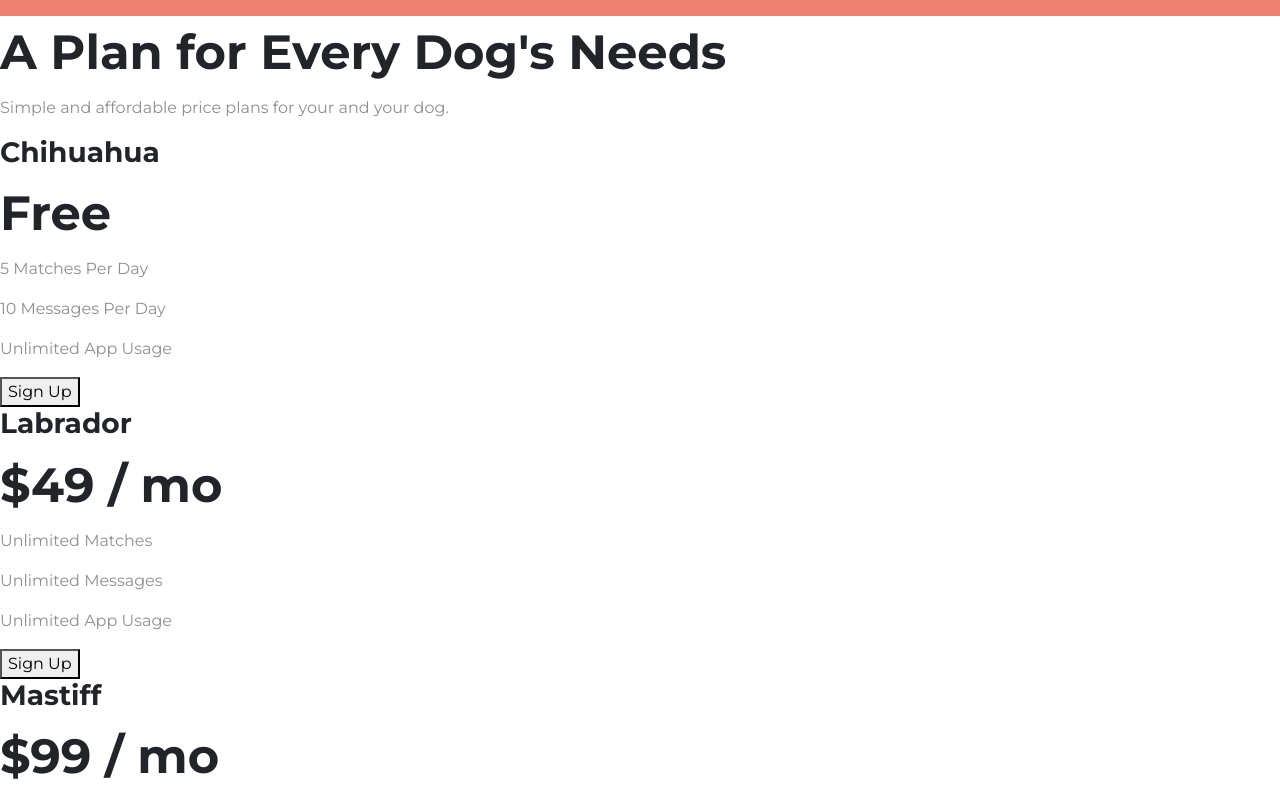
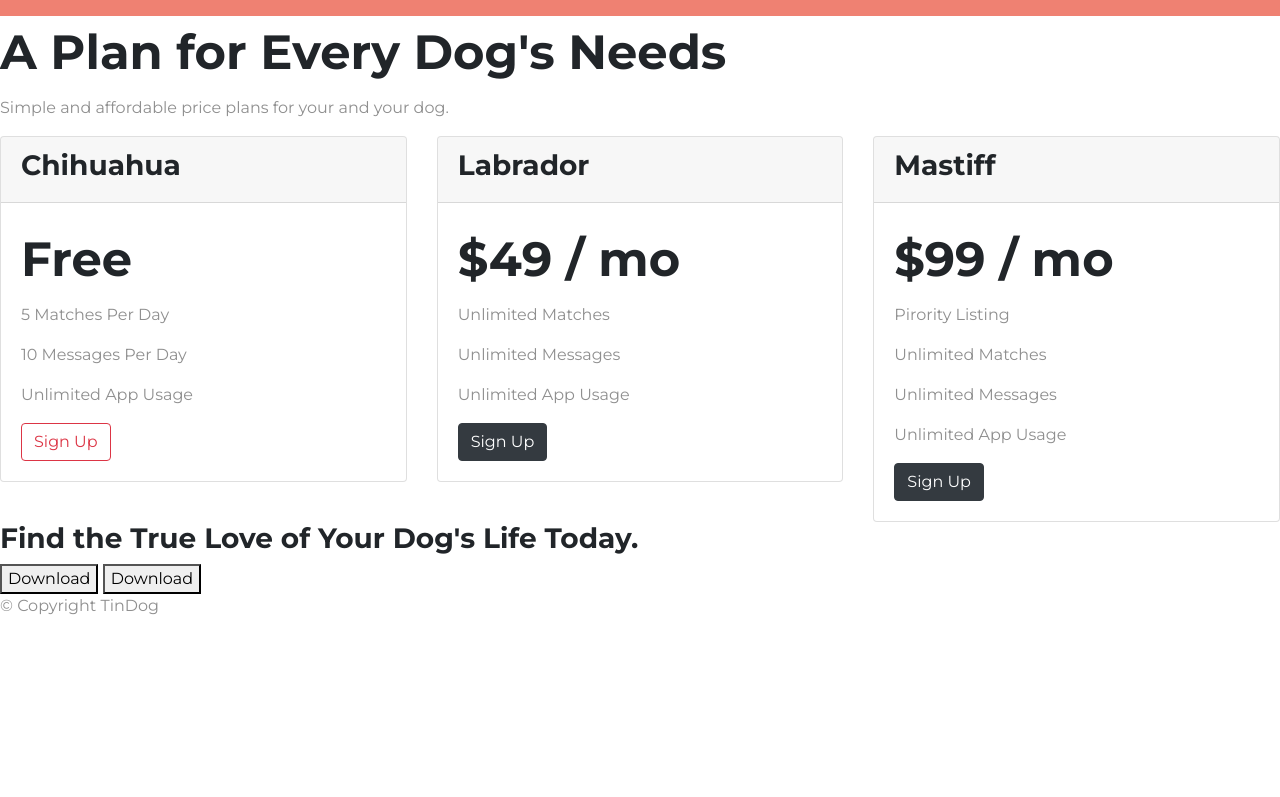
Before and after one commit to sabarish1827/tindog, a plain HTML site: page index.html in a window 1280 px wide. Shown: the part 1940-2737 px from the top of the page. After the commit the page ends 2574 px from the top, so only its background shows below. Drawn offline with nearby package versions, Linux system fonts and the light colour scheme.

Commit message:
Update 2 index.html
made changes in pricing section and few changes in title section.

```diff
--- a/index.html
+++ b/index.html
@@ -151,30 +151,69 @@
     <h2>A Plan for Every Dog's Needs</h2>
     <p>Simple and affordable price plans for your and your dog.</p>
 
+    <div class="row">
+      <div class="pricing-column col-lg-4 col-md-6">
 
+        <div class="card">
+          <div class="card-header">
             <h3>Chihuahua</h3>
+          </div>
+          <div class="card-body">
             <h2>Free</h2>
             <p>5 Matches Per Day</p>
             <p>10 Messages Per Day</p>
             <p>Unlimited App Usage</p>
-    <button type="button">Sign Up</button>
+            <button class="btn btn-outline-danger" type="button">Sign Up</button>
+          </div>
+          </div>
+    </div>
 
-
+    <div class="pricing-column col-lg-4 col-md-6">
+      <div class="card">
+        <div class="card-header">
           <h3>Labrador</h3>
+        </div>
+        <div class="card-body">
           <h2>$49 / mo</h2>
           <p>Unlimited Matches</p>
           <p>Unlimited Messages</p>
           <p>Unlimited App Usage</p>
-    <button type="button">Sign Up</button>
+          <button class="btn btn-dark" type="button">Sign Up</button>
+        </div>
+        </div>
+    </div>
 
-
+    <div class="pricing-column col-lg-4 col-md-12">
+      <div class="card">
+        <div class="card-header">
           <h3>Mastiff</h3>
+        </div>
+        <div class="card-body">
           <h2>$99 / mo</h2>
           <p>Pirority Listing</p>
           <p>Unlimited Matches</p>
           <p>Unlimited Messages</p>
           <p>Unlimited App Usage</p>
-    <button type="button">Sign Up</button>
+          <button class="btn btn-dark" type="button">Sign Up</button>
+        </div>
+        </div>
+    </div>
+    </div>
+
+
+
+
+
+
+
+
+
+
+
+
+
+
+
 
   </section>
 
```
Lines whose indentation alone changed are shown as unchanged.
